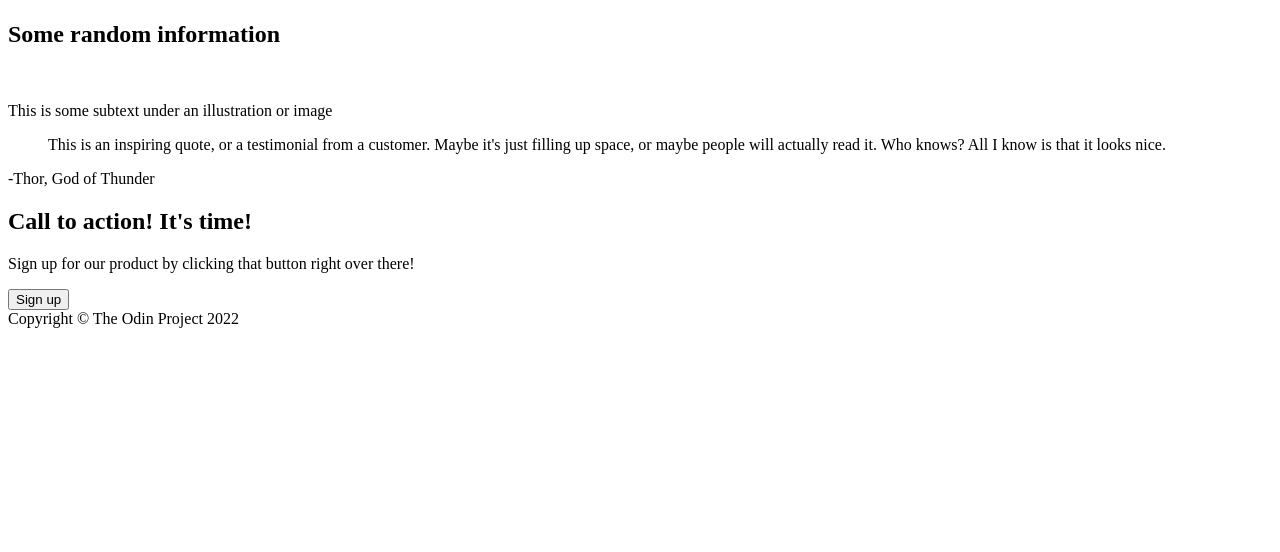
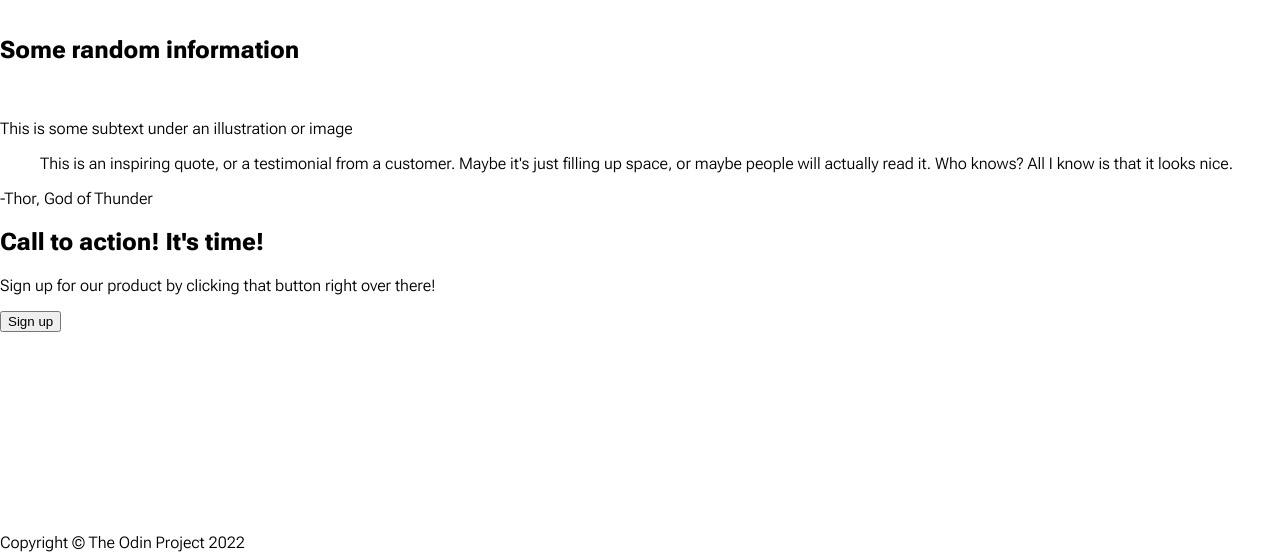
Before and after one commit to sjoerdlo/odin-foundations-landing-page, a plain HTML site: page index.html in a window 1280 px wide. Shown: the part 248-800 px from the top of the page. Drawn offline with Linux system fonts and the light colour scheme.

Commit message:
Add Roboto Flex - Google Font

```diff
--- a/index.html
+++ b/index.html
@@ -6,6 +6,9 @@
     <meta name="viewport" content="width=device-width, initial-scale=1.0">
     <title>Odin Foundations - Landing Page</title>
     <link rel="stylesheet" href="style.css">
+    <link rel="preconnect" href="https://fonts.googleapis.com">
+    <link rel="preconnect" href="https://fonts.gstatic.com" crossorigin>
+    <link href="https://fonts.googleapis.com/css2?family=Roboto+Flex:opsz,wght@8..144,300;8..144,800&display=swap" rel="stylesheet">
 </head>
 <body>
     <div class="header">
@@ -17,7 +20,7 @@
             <li><a href="header-link-three.html">header link three</a></li>
         </ul>
     </div>
-
+    <div class="body">
         <div class="hero">
             <div class="hero--content">
                 <h1>This website is awesome</h1>
@@ -53,6 +56,7 @@
             <p>Sign up for our product by clicking that button right over there!</p>
             <button class="btn btn-border">Sign up</button>
         </div>
+    </div>
 
     <div class="footer">
         Copyright © The Odin Project 2022
--- a/style.css
+++ b/style.css
@@ -0,0 +1,11 @@
+body {
+    display: flex;
+    font-family: 'Roboto Flex', sans-serif;
+    flex-direction: column;
+    margin: 0;
+    min-height: 100vh;
+}
+
+.body {
+    flex: 1;
+}
```
Lines whose indentation alone changed are shown as unchanged.
